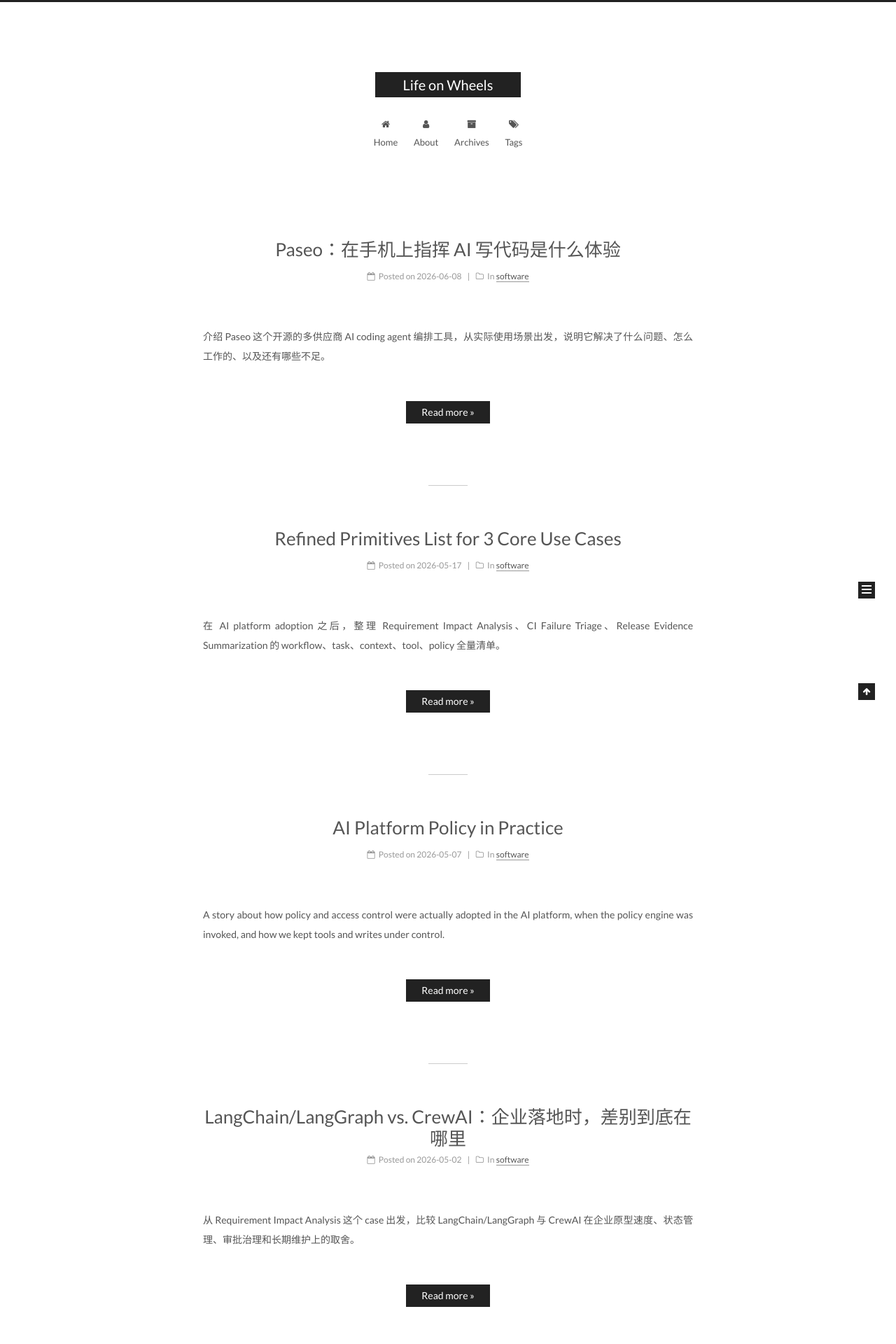
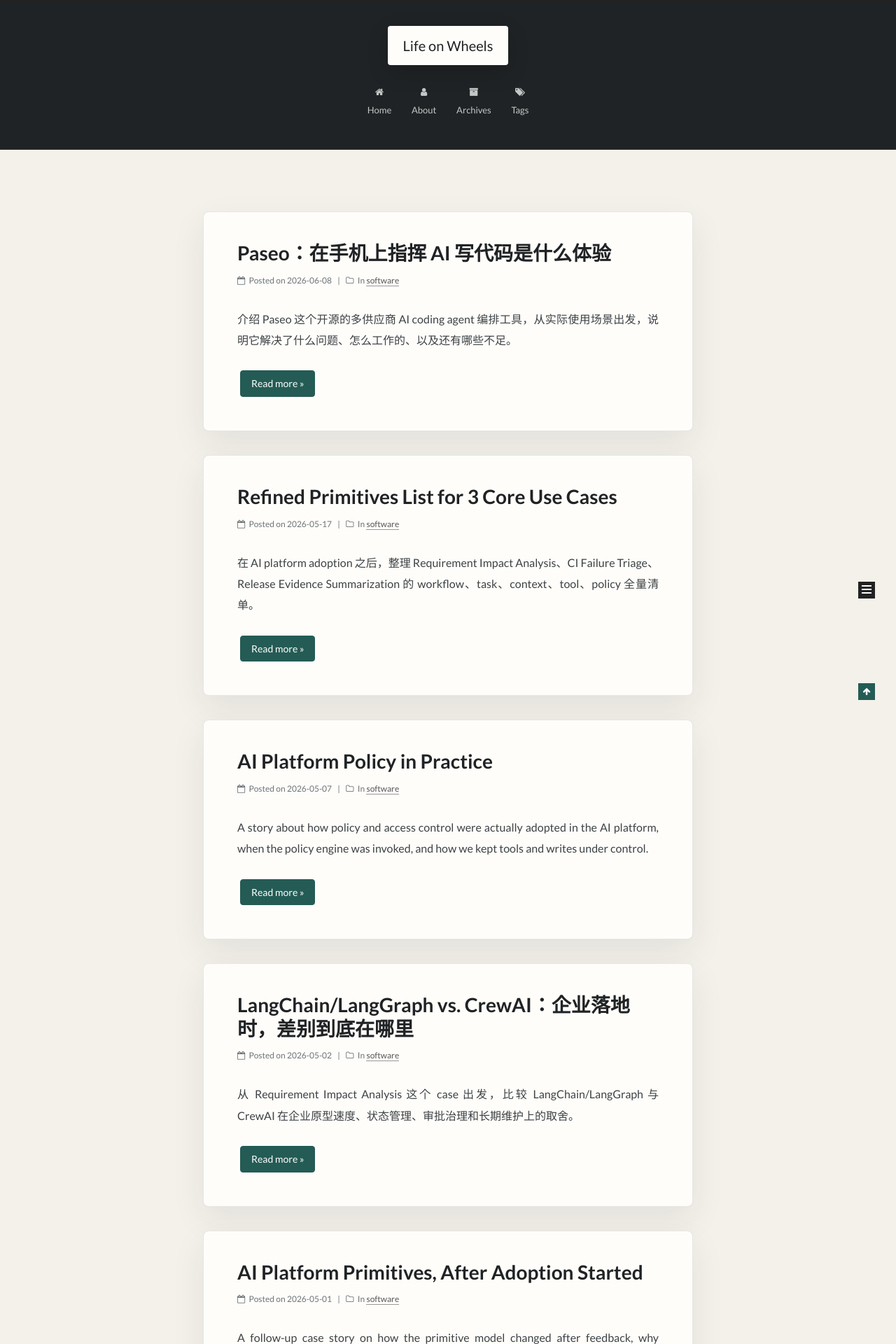
Before and after one commit to isaachan/isaachan.github.io, a Jekyll site: the page built from index.html, in a window 1280 px wide. Shown: the top 1920 px of the page at 70% size. Built offline with Jekyll 4.4.1, drawn with Linux system fonts in a browser that asks for light colours; the list of posts is cut into pages by our own code.

Commit message:
update look&feel

```diff
--- a/_sass/_custom/custom.scss
+++ b/_sass/_custom/custom.scss
@@ -1 +1,299 @@
 // Custom styles.
+
+$surface-bg: #f3f1ea;
+$surface-card: #fffdfa;
+$surface-muted: #ebe7dc;
+$ink: #202325;
+$ink-muted: #6d7478;
+$accent: #245c55;
+$accent-strong: #163f3a;
+$line-soft: rgba(32, 35, 37, .1);
+$shadow-soft: 0 18px 48px rgba(32, 35, 37, .08);
+
+body {
+  color: $ink;
+  background: $surface-bg;
+}
+
+.container {
+  background: transparent;
+}
+
+.header {
+  background: $ink;
+  border-bottom: 1px solid rgba(255, 255, 255, .08);
+}
+
+.header-inner {
+  padding: 34px 0 28px;
+}
+
+.use-motion {
+  .brand,
+  .logo,
+  .site-title,
+  .site-subtitle,
+  .menu-item,
+  .post,
+  .motion-element {
+    opacity: 1;
+  }
+
+  .logo,
+  .site-title,
+  .site-subtitle {
+    top: 0;
+  }
+}
+
+.brand {
+  padding: 10px 22px;
+  background: $surface-card;
+  border-radius: 4px;
+  box-shadow: 0 10px 30px rgba(0, 0, 0, .18);
+}
+
+.site-title {
+  color: $ink;
+  letter-spacing: 0;
+}
+
+.site-subtitle {
+  color: rgba(255, 255, 255, .72);
+}
+
+.site-nav {
+  margin-top: 22px;
+}
+
+.menu .menu-item {
+  margin: 0 13px;
+}
+
+.menu .menu-item a {
+  color: rgba(255, 255, 255, .74);
+  border-bottom: none;
+  transition: color .2s ease;
+}
+
+.menu .menu-item a:hover {
+  color: #fff;
+}
+
+.main {
+  padding-bottom: 80px;
+}
+
+.main-inner {
+  max-width: 760px;
+  padding-top: 48px;
+}
+
+.posts-expand .post {
+  box-sizing: border-box;
+  margin: 0 0 34px;
+  padding: 42px 48px 40px;
+  background: $surface-card;
+  border: 1px solid $line-soft;
+  border-radius: 8px;
+  box-shadow: $shadow-soft;
+}
+
+.posts-expand .post-title {
+  margin-top: 0;
+  font-size: 28px;
+  line-height: 1.28;
+  font-weight: 700;
+  text-align: left;
+  word-break: normal;
+}
+
+.posts-expand .post-title-link {
+  display: block;
+  max-width: 100%;
+  color: $ink;
+  overflow-wrap: anywhere;
+  white-space: normal;
+}
+
+.posts-expand .post-title-link::before {
+  background-color: $accent;
+}
+
+.posts-expand .post-meta {
+  margin-top: 10px;
+  margin-bottom: 28px;
+  color: $ink-muted;
+  text-align: left;
+}
+
+.posts-expand .post-body {
+  color: #3c4245;
+  font-size: 16px;
+  line-height: 1.9;
+  overflow-wrap: anywhere;
+}
+
+.post-button {
+  margin-top: 28px;
+  text-align: left;
+}
+
+.post-button .btn {
+  padding: 8px 15px;
+  color: #fff;
+  background: $accent;
+  border: 1px solid $accent;
+  border-radius: 4px;
+  line-height: 1.4;
+  box-shadow: none;
+}
+
+.post-button .btn:hover {
+  color: #fff;
+  background: $accent-strong;
+  border-color: $accent-strong;
+}
+
+.posts-expand .post-eof {
+  display: none;
+}
+
+.pagination {
+  display: flex;
+  justify-content: center;
+  align-items: center;
+  gap: 8px;
+  margin: 28px 0 72px;
+  padding: 0 0 28px;
+  border-top: none;
+  border-bottom: none;
+  text-align: center;
+}
+
+.pagination .prev,
+.pagination .next,
+.pagination .page-number,
+.pagination .space {
+  position: static;
+  min-width: 38px;
+  height: 38px;
+  margin: 0;
+  padding: 0 12px;
+  color: $ink-muted;
+  background: $surface-card;
+  border: 1px solid $line-soft;
+  border-radius: 999px;
+  line-height: 38px;
+  box-shadow: 0 10px 26px rgba(32, 35, 37, .06);
+}
+
+.pagination a:hover {
+  color: #fff;
+  background: $accent;
+  border-color: $accent;
+}
+
+.pagination .page-number.current {
+  color: #fff;
+  background: $ink;
+  border-color: $ink;
+}
+
+.pagination .space {
+  min-width: auto;
+  background: transparent;
+  border-color: transparent;
+  box-shadow: none;
+}
+
+.footer {
+  margin-top: 0;
+  padding: 28px 0;
+  color: $ink-muted;
+  background: $surface-muted;
+  border-top: 1px solid $line-soft;
+}
+
+.back-to-top {
+  background: $accent;
+}
+
+@media (max-width: 767px) {
+  html,
+  body {
+    overflow-x: hidden;
+  }
+
+  .header-inner {
+    padding: 18px 0 16px;
+  }
+
+  .brand {
+    margin-left: 12px;
+    padding: 8px 16px;
+  }
+
+  .site-nav {
+    background: $surface-card;
+    border-bottom-color: $line-soft;
+  }
+
+  .menu .menu-item a {
+    color: $ink-muted;
+  }
+
+  .menu .menu-item a:hover {
+    color: $ink;
+  }
+
+  .container .main-inner,
+  .main-inner,
+  .content-wrap,
+  .content,
+  #posts {
+    box-sizing: border-box;
+    width: 100%;
+    max-width: 100%;
+  }
+
+  .main-inner {
+    padding-top: 22px;
+  }
+
+  .posts-expand {
+    box-sizing: border-box;
+    margin: 0;
+    padding: 0 16px;
+  }
+
+  .posts-expand .post {
+    width: 100%;
+    max-width: 100%;
+    margin-bottom: 18px;
+    padding: 26px 20px 24px;
+  }
+
+  .posts-expand .post-title,
+  .posts-expand .post-meta {
+    text-align: left;
+  }
+
+  .posts-expand .post-title {
+    font-size: 22px;
+    word-break: break-all;
+  }
+
+  .posts-expand .post-title-link,
+  .posts-expand .post-body,
+  .posts-expand .post-body p {
+    word-break: break-all;
+    overflow-wrap: anywhere;
+  }
+
+  .pagination {
+    flex-wrap: wrap;
+    margin: 22px 16px 52px;
+    padding-bottom: 24px;
+  }
+}
```
